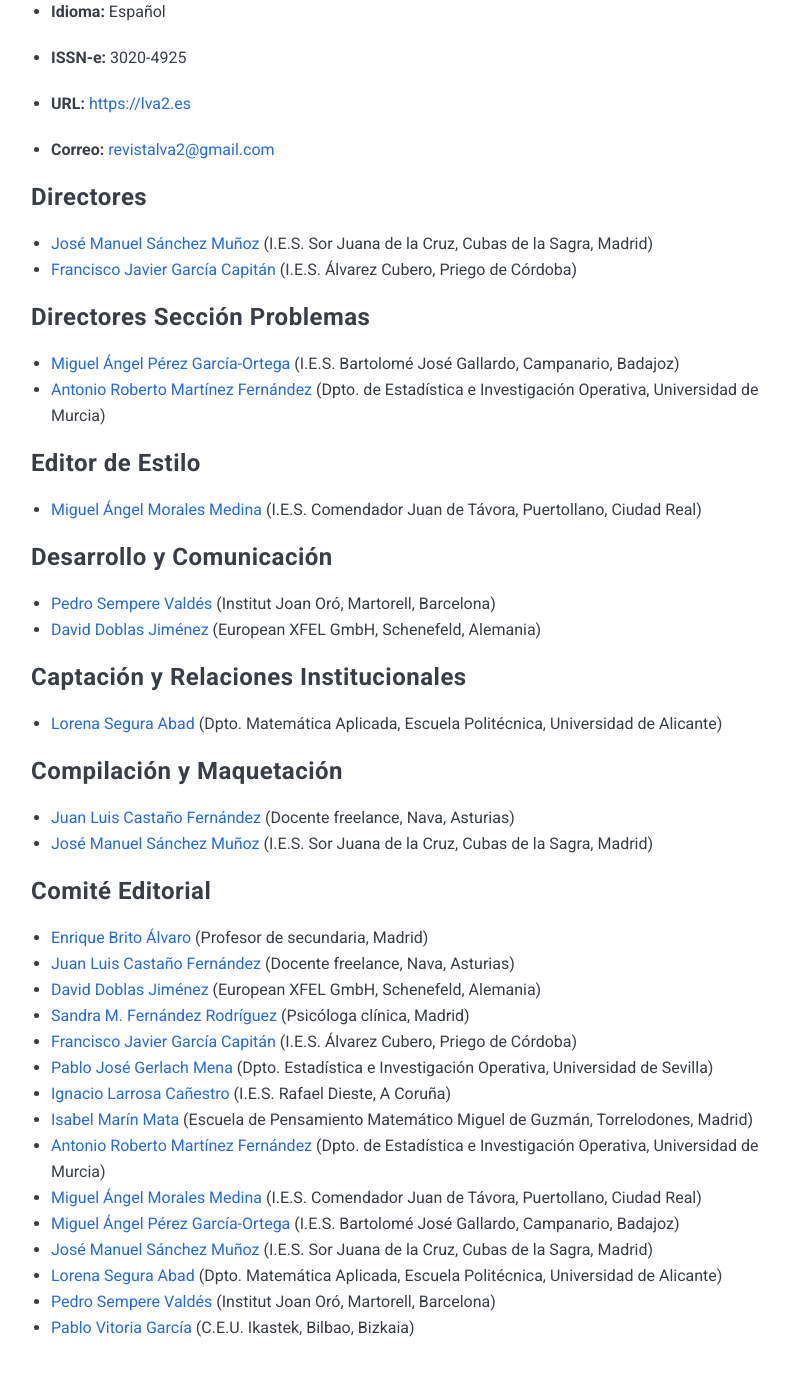
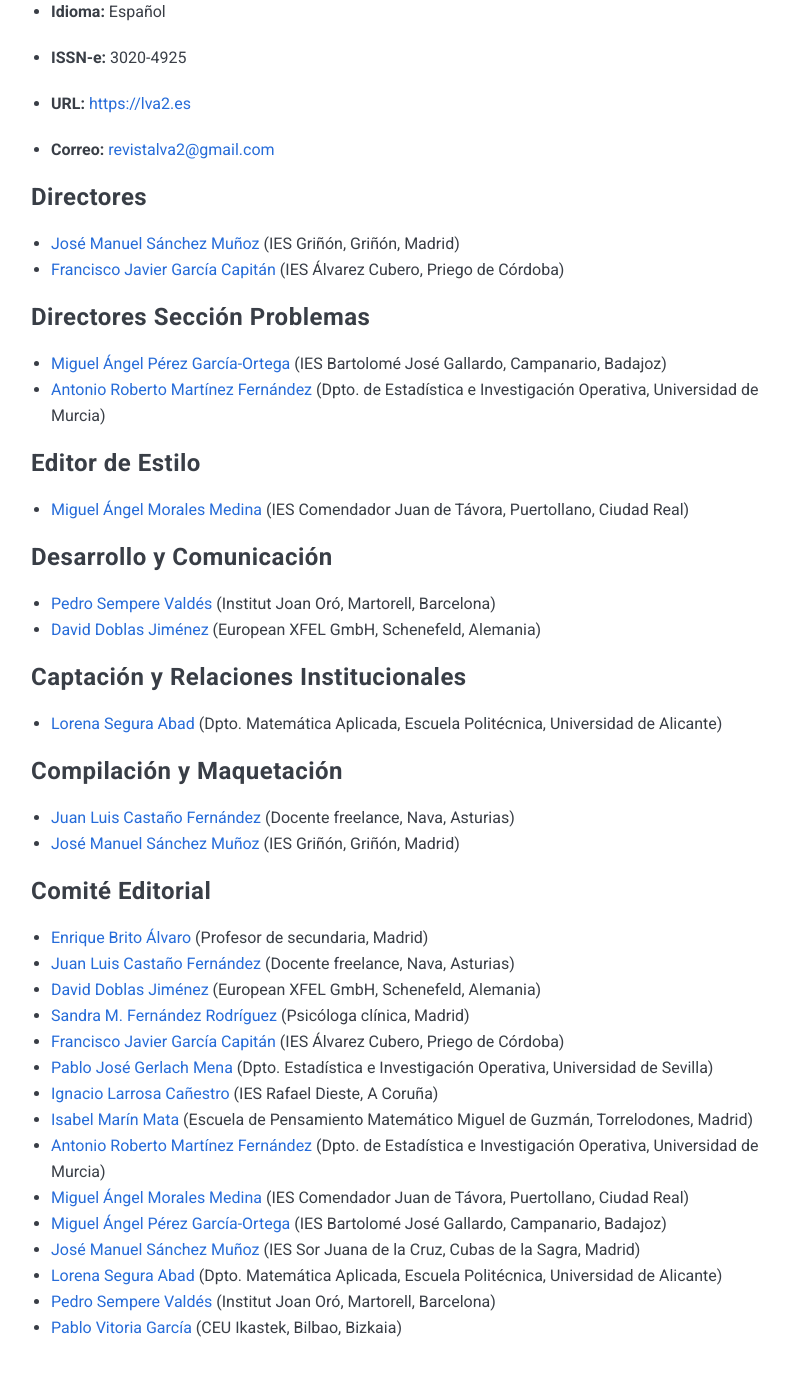
Before and after one commit to revistalva2/lva2.github.io, a Jekyll site: the page built from _pages/01-ficha_bibliografica.markdown, in a window 1280 px wide and 1400 px high, scrolled down 427 px. Shown: the top 1376 px of the window, without its empty margins (229-1018 px from the left). Built offline with Jekyll 4.4.1, drawn with Linux system fonts in a browser that asks for light colours; nearby versions of some CDN libraries.

Commit message:
Update 01-ficha_bibliografica.markdown

```diff
--- a/_pages/01-ficha_bibliografica.markdown
+++ b/_pages/01-ficha_bibliografica.markdown
@@ -22,17 +22,17 @@ permalink: /ficha_bibliografica/
 
 ### Directores
 
-- [José Manuel Sánchez Muñoz](mailto:jose.sm@educa.madrid.org) (I.E.S. Sor Juana de la Cruz, Cubas de la Sagra, Madrid)
-- [Francisco Javier García Capitán](mailto:garciacapitan@gmail.com) (I.E.S. Álvarez Cubero, Priego de Córdoba)
+- [José Manuel Sánchez Muñoz](mailto:jose.sm@educa.madrid.org) (IES Griñón, Griñón, Madrid)
+- [Francisco Javier García Capitán](mailto:garciacapitan@gmail.com) (IES Álvarez Cubero, Priego de Córdoba)
 
 ### Directores Sección Problemas
 
-- [Miguel Ángel Pérez García-Ortega](mailto:mianpgo@gmail.com) (I.E.S. Bartolomé José Gallardo, Campanario, Badajoz)
+- [Miguel Ángel Pérez García-Ortega](mailto:mianpgo@gmail.com) (IES Bartolomé José Gallardo, Campanario, Badajoz)
 - [Antonio Roberto Martínez Fernández](mailto:antonioroberto.martinez@um.es) (Dpto. de Estadística e Investigación Operativa, Universidad de Murcia)
 
 ### Editor de Estilo
 
-- [Miguel Ángel Morales Medina](mailto:gaussianos@gmail.com) (I.E.S. Comendador Juan de Távora, Puertollano, Ciudad Real)
+- [Miguel Ángel Morales Medina](mailto:gaussianos@gmail.com) (IES Comendador Juan de Távora, Puertollano, Ciudad Real)
 
 ### Desarrollo y Comunicación
 
@@ -46,7 +46,7 @@ permalink: /ficha_bibliografica/
 ### Compilación y Maquetación
 
 - [Juan Luis Castaño Fernández](mailto:juanlcast@gmail.com) (Docente freelance, Nava, Asturias)
-- [José Manuel Sánchez Muñoz](mailto:jose.sm@educa.madrid.org) (I.E.S. Sor Juana de la Cruz, Cubas de la Sagra, Madrid)
+- [José Manuel Sánchez Muñoz](mailto:jose.sm@educa.madrid.org) (IES Griñón, Griñón, Madrid)
 
 ### Comité Editorial
 
@@ -54,14 +54,14 @@ permalink: /ficha_bibliografica/
 - [Juan Luis Castaño Fernández](mailto:juanlcast@gmail.com) (Docente freelance, Nava, Asturias)
 - [David Doblas Jiménez](mailto:david.doblas-jimenez@xfel.eu) (European XFEL GmbH, Schenefeld, Alemania)
 - [Sandra M. Fernández Rodríguez](mailto:sdrafez@gmail.com) (Psicóloga clínica, Madrid)
-- [Francisco Javier García Capitán](mailto:garciacapitan@gmail.com) (I.E.S. Álvarez Cubero, Priego de Córdoba)
+- [Francisco Javier García Capitán](mailto:garciacapitan@gmail.com) (IES Álvarez Cubero, Priego de Córdoba)
 - [Pablo José Gerlach Mena](mailto:gerlach@us.es) (Dpto. Estadística e Investigación Operativa, Universidad de Sevilla)
-- [Ignacio Larrosa Cañestro](mailto:ilarrosa@mundo-r.com) (I.E.S. Rafael Dieste, A Coruña)
+- [Ignacio Larrosa Cañestro](mailto:ilarrosa@mundo-r.com) (IES Rafael Dieste, A Coruña)
 - [Isabel Marín Mata](mailto:isamarin77@hotmail.com) (Escuela de Pensamiento Matemático Miguel de Guzmán, Torrelodones, Madrid)
 - [Antonio Roberto Martínez Fernández](mailto:antonioroberto.martinez@um.es) (Dpto. de Estadística e Investigación Operativa, Universidad de Murcia)
-- [Miguel Ángel Morales Medina](mailto:gaussianos@gmail.com) (I.E.S. Comendador Juan de Távora, Puertollano, Ciudad Real)
-- [Miguel Ángel Pérez García-Ortega](mailto:mianpgo@gmail.com) (I.E.S. Bartolomé José Gallardo, Campanario, Badajoz)
-- [José Manuel Sánchez Muñoz](mailto:jose.sm@educa.madrid.org) (I.E.S. Sor Juana de la Cruz, Cubas de la Sagra, Madrid)
+- [Miguel Ángel Morales Medina](mailto:gaussianos@gmail.com) (IES Comendador Juan de Távora, Puertollano, Ciudad Real)
+- [Miguel Ángel Pérez García-Ortega](mailto:mianpgo@gmail.com) (IES Bartolomé José Gallardo, Campanario, Badajoz)
+- [José Manuel Sánchez Muñoz](mailto:jose.sm@educa.madrid.org) (IES Sor Juana de la Cruz, Cubas de la Sagra, Madrid)
 - [Lorena Segura Abad](mailto:lorena.segura@ua.es) (Dpto. Matemática Aplicada, Escuela Politécnica, Universidad de Alicante)
 - [Pedro Sempere Valdés](mailto:psemper1@xtec.cat) (Institut Joan Oró, Martorell, Barcelona)
-- [Pablo Vitoria García](mailto:pvitoria@gmail.com) (C.E.U. Ikastek, Bilbao, Bizkaia)
+- [Pablo Vitoria García](mailto:pvitoria@gmail.com) (CEU Ikastek, Bilbao, Bizkaia)
```
